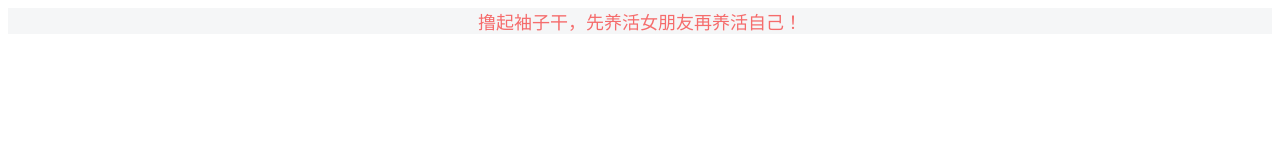
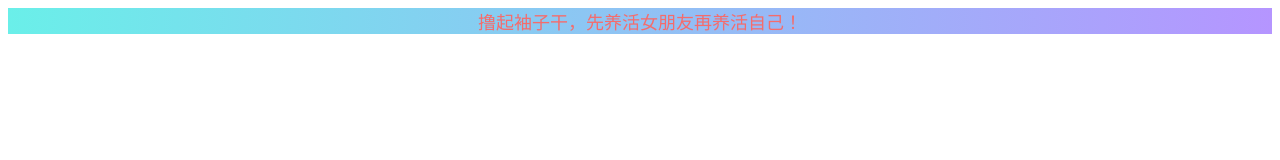
Before and after one commit to StealthyDog/blog, a plain HTML site: page index.html in a window 1280 px wide. Drawn offline with Linux system fonts and the light colour scheme.

Commit message:
Update index.html

```diff
--- a/index.html
+++ b/index.html
@@ -5,7 +5,7 @@
     <meta name="viewport" content="width=device-width, initial-scale=1.0">
     <meta http-equiv="X-UA-Compatible" content="ie=edge">
     <style>
-    .slogan {text-align:center; color:#f56c6c; font-size:18px; background-color:#f5f6f7;}
+    .slogan {text-align:center; color:#f56c6c; font-size:18px; background:linear-gradient(90deg,#6aefe9 0,#b595ff);}
     </style>
     <title>学习口号</title>
 </head>
```
